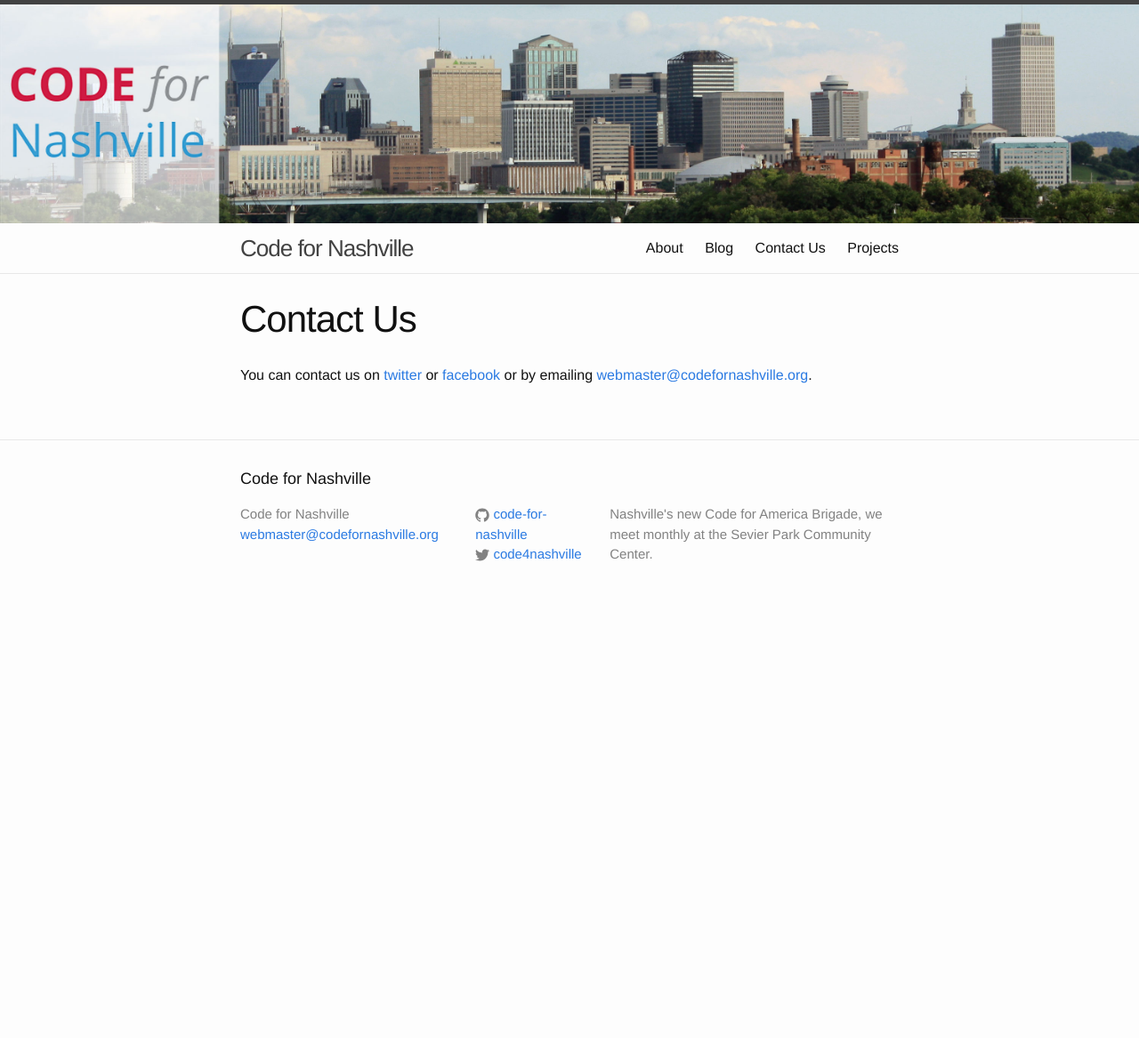
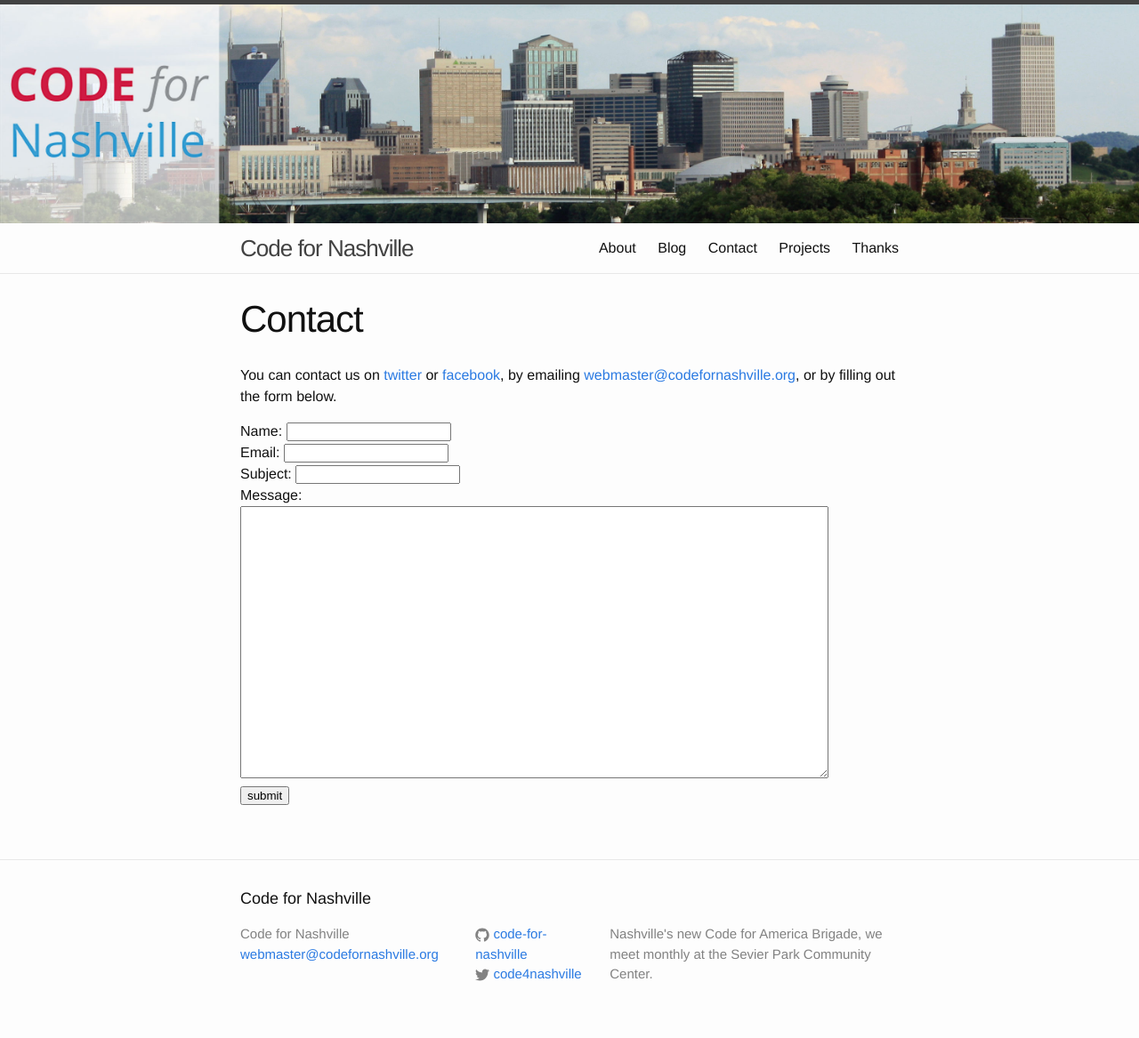
Before and after one commit to code-for-nashville/code-for-nashville.github.io, a Jekyll site: the page built from contact.md, in a window 1280 px wide. Shown: the whole page at 89% size. Built offline with Jekyll 4.4.1, drawn with Linux system fonts in a browser that asks for light colours; before the commit the page ends 900 px from its top, so only the background shows below that.

Commit message:
Add contact form

```diff
--- /dev/null
+++ b/_includes/contact_form.html
@@ -0,0 +1,10 @@
+<form action="http://getsimpleform.com/messages?form_api_token=06eacd4eeb0fca3ce6aa8f0ec0613ddb" method="post">
+  <input type='hidden' name='redirect_to' value='http://www.codefornashville.org/thanks/' />
+  Name: <input type='text' name='name'/><br />
+  Email: <input type='text' name='address'/><br />
+  Subject: <input type='text' name='subject' /><br />
+  Message:<br />
+  <textarea rows='20' cols='80' name='message'></textarea>
+  <br />
+  <input type='submit' value='submit' /><br />
+</form>
--- a/contact.md
+++ b/contact.md
@@ -1,10 +1,12 @@
 ---
 layout: page
-title: Contact Us
+title: Contact
 permalink: /contact/
 ---
 
-You can contact us on [twitter] or [facebook] or by emailing [webmaster@codefornashville.org][email].
+You can contact us on [twitter] or [facebook], by emailing [webmaster@codefornashville.org][email], or by filling out the form below.
+
+{% include contact_form.html %}
 
 [twitter]:      https://twitter.com/code4nashville
 [facebook]:     https://www.facebook.com/groups/codefornashville/
```
Also changed, not shown: thanks.md (added, +7 -0 lines).
